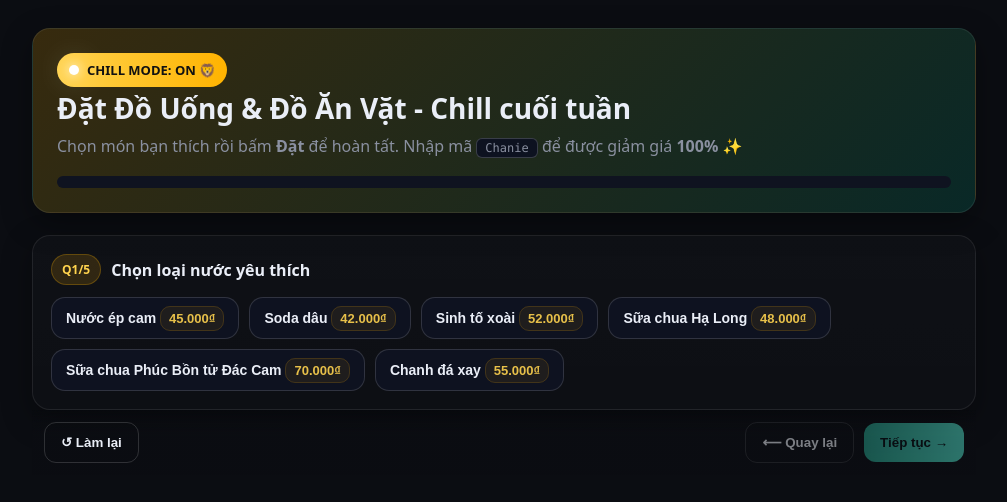
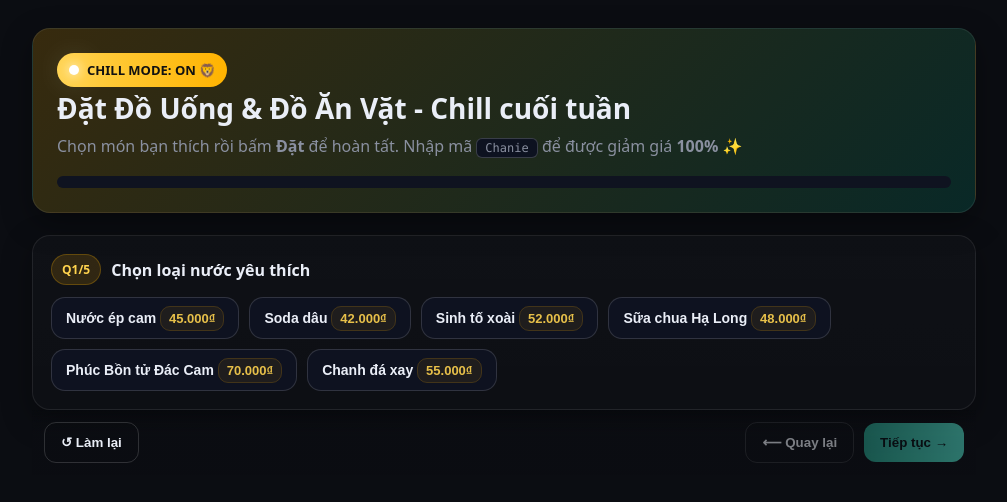
Before and after one commit to LQTungFX32577/FoodChill, a plain HTML site: page index.html in a window 1280 px wide. Shown: the whole page, without its empty margins (136-1143 px from the left). Drawn offline with nearby package versions, Linux system fonts and the light colour scheme.

Commit message:
Update index.html

```diff
--- a/index.html
+++ b/index.html
@@ -374,7 +374,7 @@
             'Soda dâu': 42000,
             'Sinh tố xoài': 52000,
             'Sữa chua Hạ Long': 48000,
-            'Sữa chua Phúc Bồn tử Đác Cam': 70000,
+            'Phúc Bồn tử Đác Cam': 70000,
             'Chanh đá xay': 55000,
           },
           sizeMul: { Nhỏ: 1, Vừa: 1.2, Lớn: 1.4 },
```
